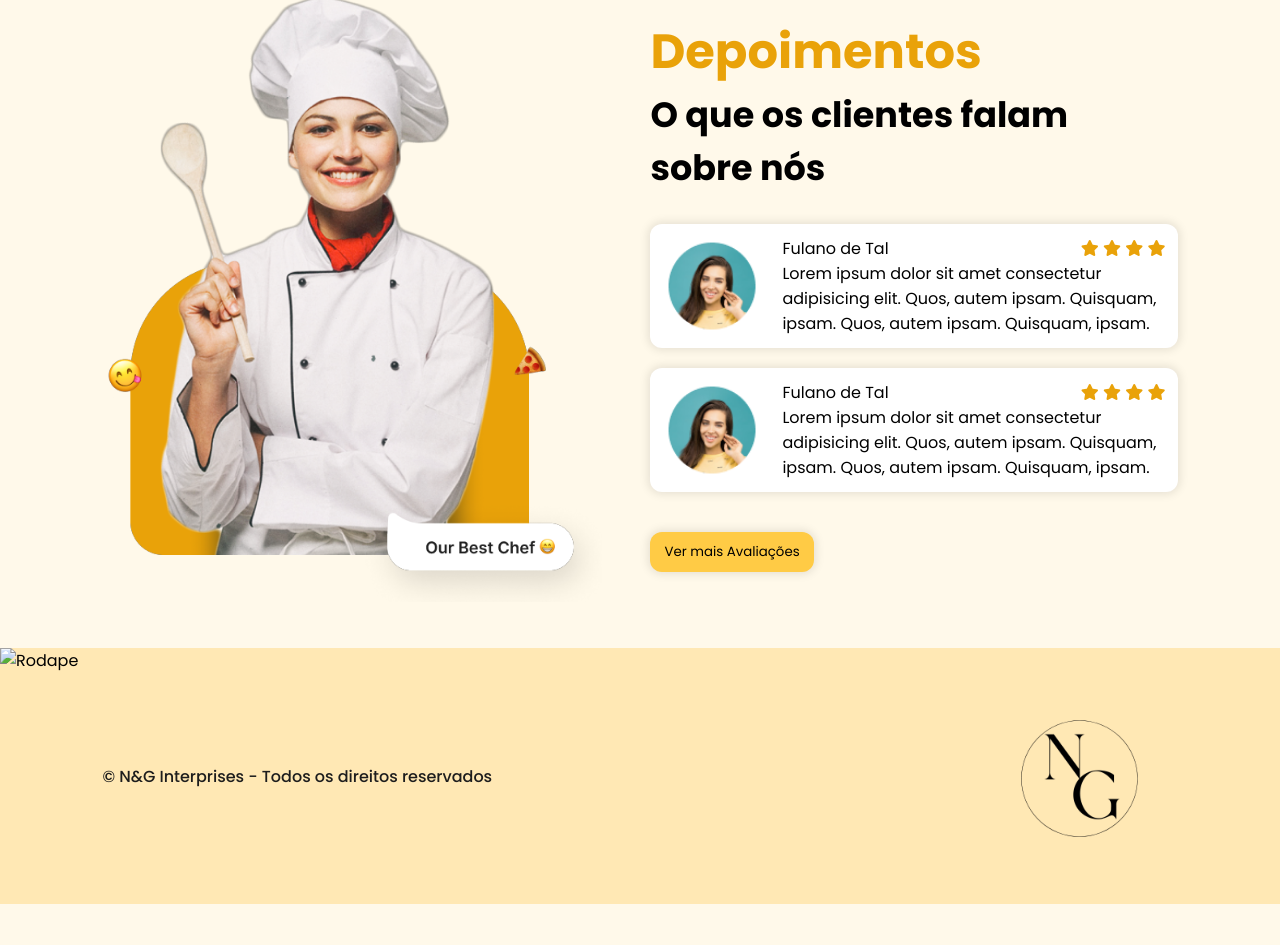
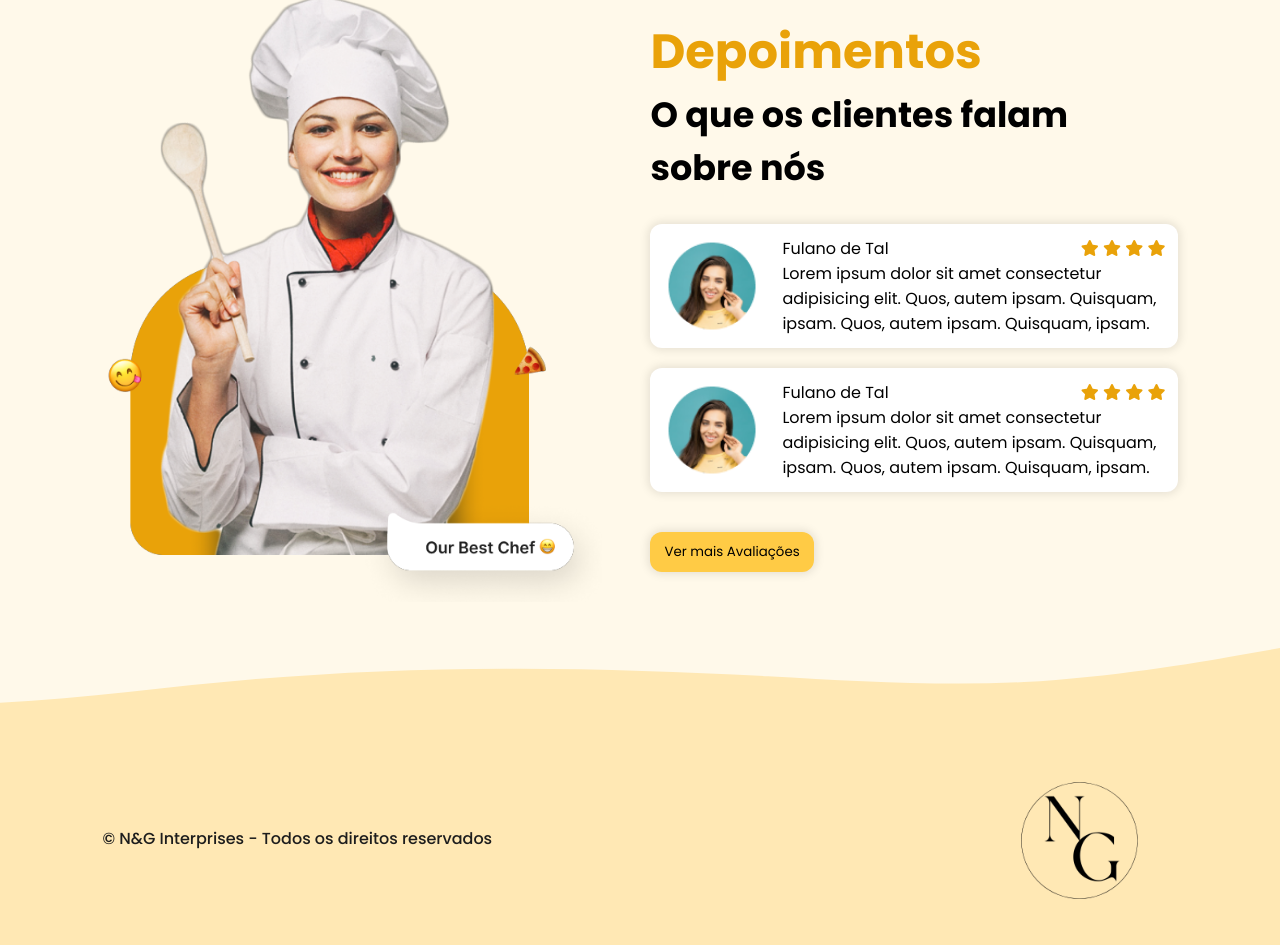
Before and after one commit to natieledpaula/LANDING-PAGE-responsiva-e-animada, a plain HTML site: page index.html in a window 1280 px wide. Shown: the part 1666-2611 px from the top of the page. Before the commit the page ends 2570 px from the top, so only its background shows below. Drawn offline with nearby package versions, Linux system fonts and the light colour scheme; the site is published under a folder, as on GitHub Pages, so addresses that start at the root find nothing.

Commit message:
Arrumando footer

```diff
--- a/index.html
+++ b/index.html
@@ -274,7 +274,7 @@
 
             <!-- Parte do footer(rodape) -->
     <footer>
-        <img src="/src/img/wave.svg" alt="Rodape">
+        <img src="src/img/wave.svg" alt="Rodape">
         <div id="footer_content">
             <span id="copyright">
                 &copy; N&G Interprises - Todos os direitos reservados
```
